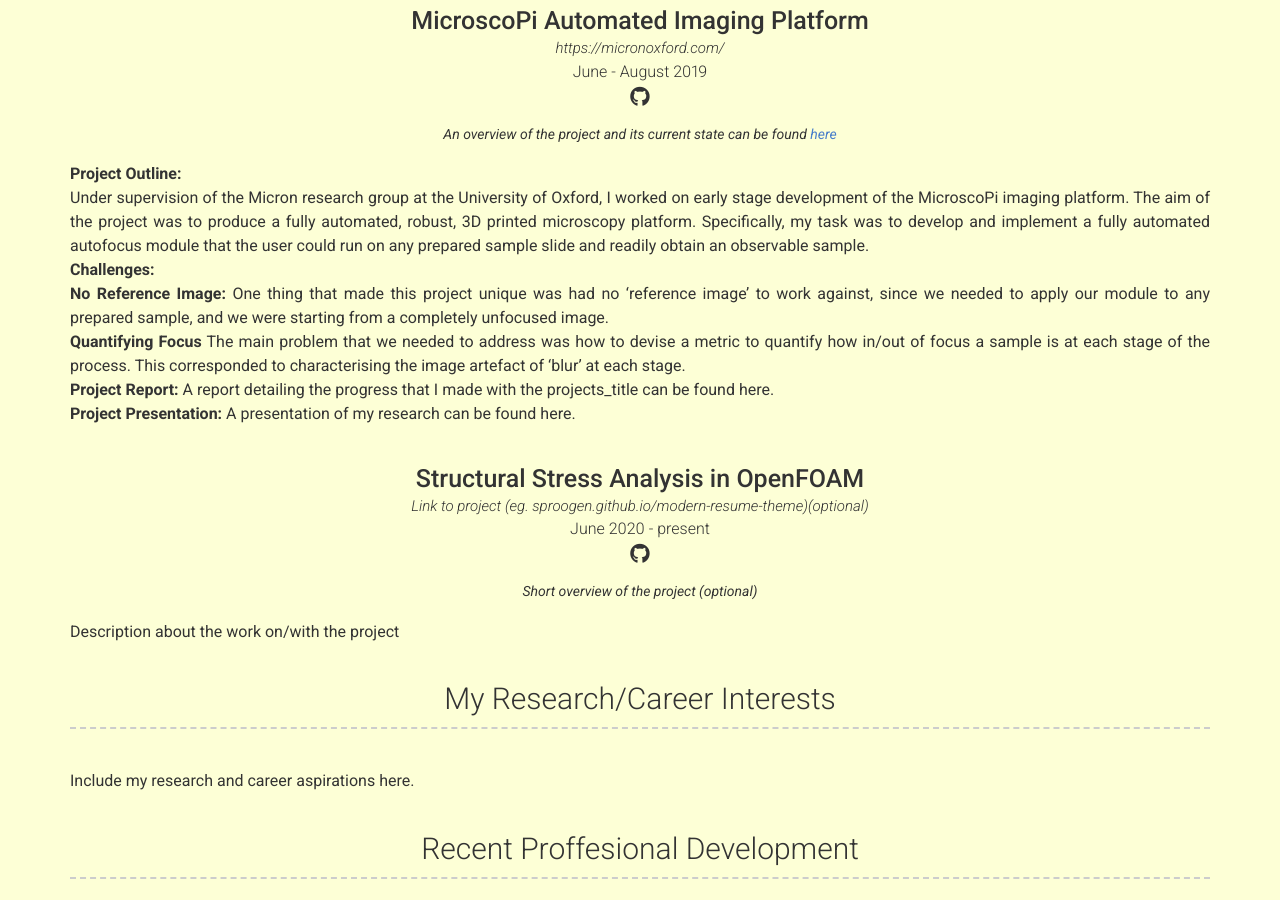
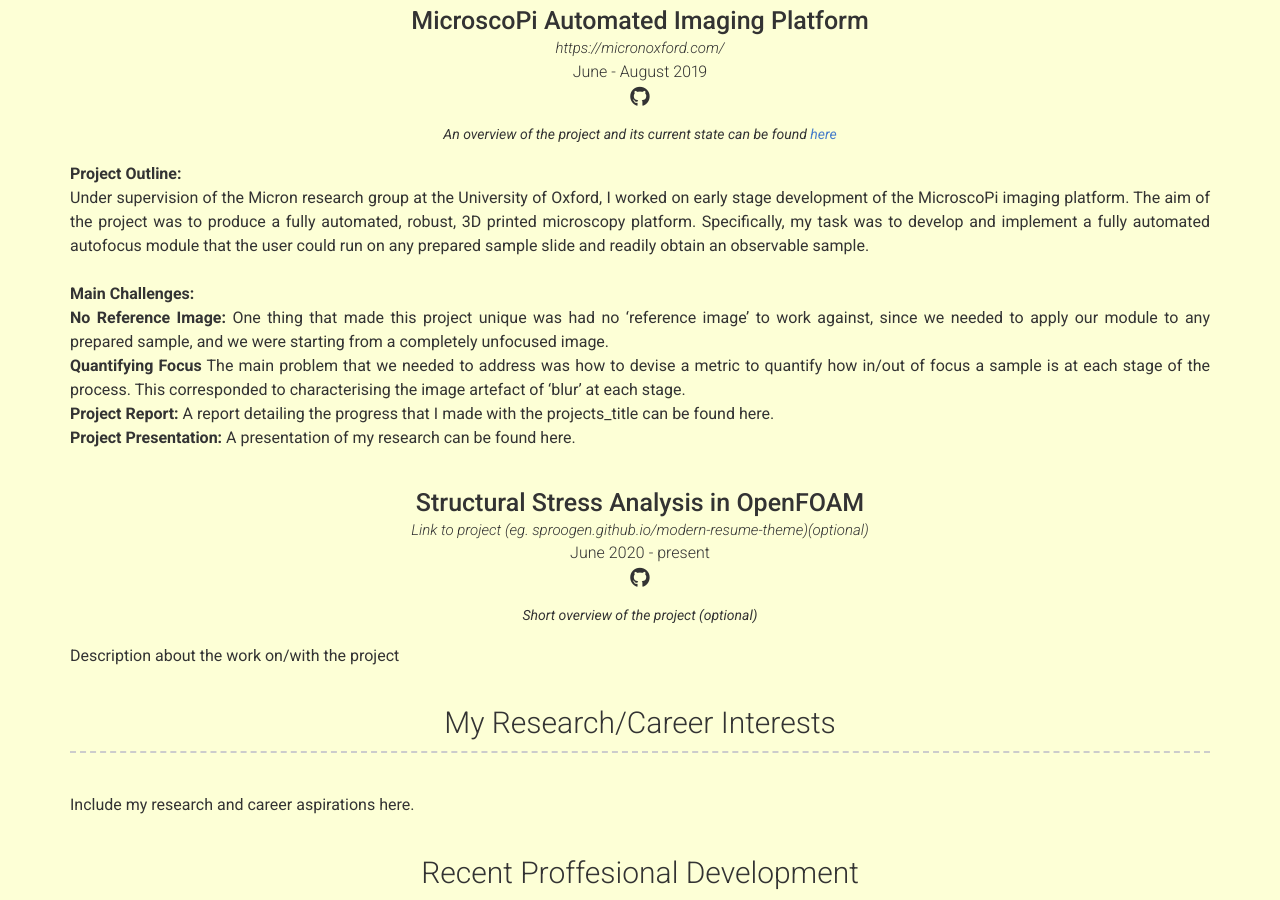
Before and after one commit to WilliamManley/WilliamManley.github.io, a Jekyll site: the page built from index.md, in a window 1280 px wide and 900 px high, scrolled down 932 px. Built offline with Jekyll 4.4.1, drawn with Linux system fonts in a browser that asks for light colours; nearby versions of some CDN libraries.

Commit message:
project description formatting

```diff
--- a/_data/projects.yml
+++ b/_data/projects.yml
@@ -13,8 +13,8 @@
     The aim of the project was to produce a fully automated, robust, 3D printed
     microscopy platform. Specifically, my task was to develop and implement a
     fully automated autofocus module that the user could run on any prepared
-    sample slide and readily obtain an observable sample. <br>
-    **Challenges:** <br>
+    sample slide and readily obtain an observable sample. <br> <br>
+    **Main Challenges:** <br>
     **No Reference Image:**
     One thing that made this project unique was had no 'reference image' to work
     against, since we needed to apply our module to any prepared sample, and we
```
